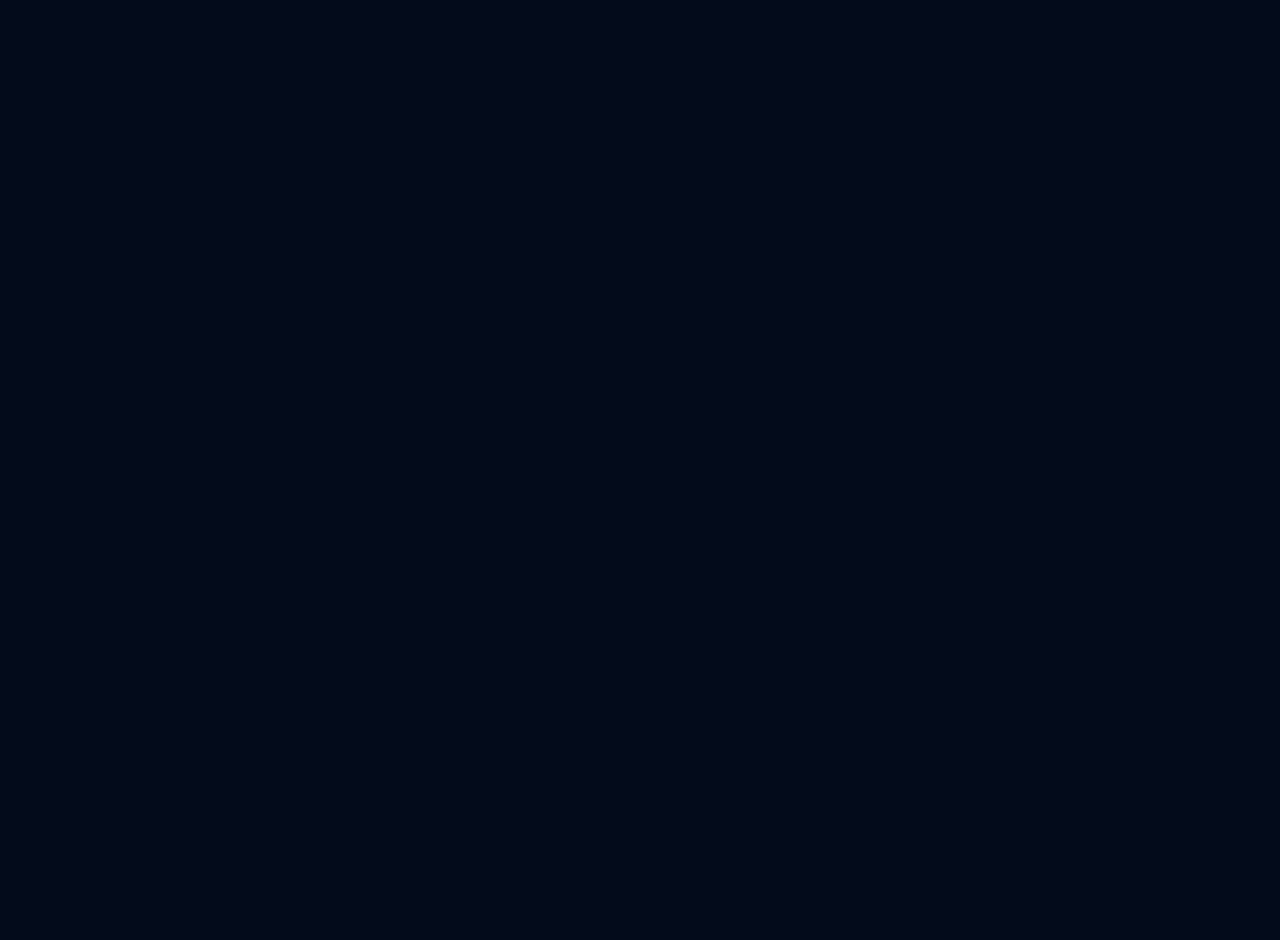
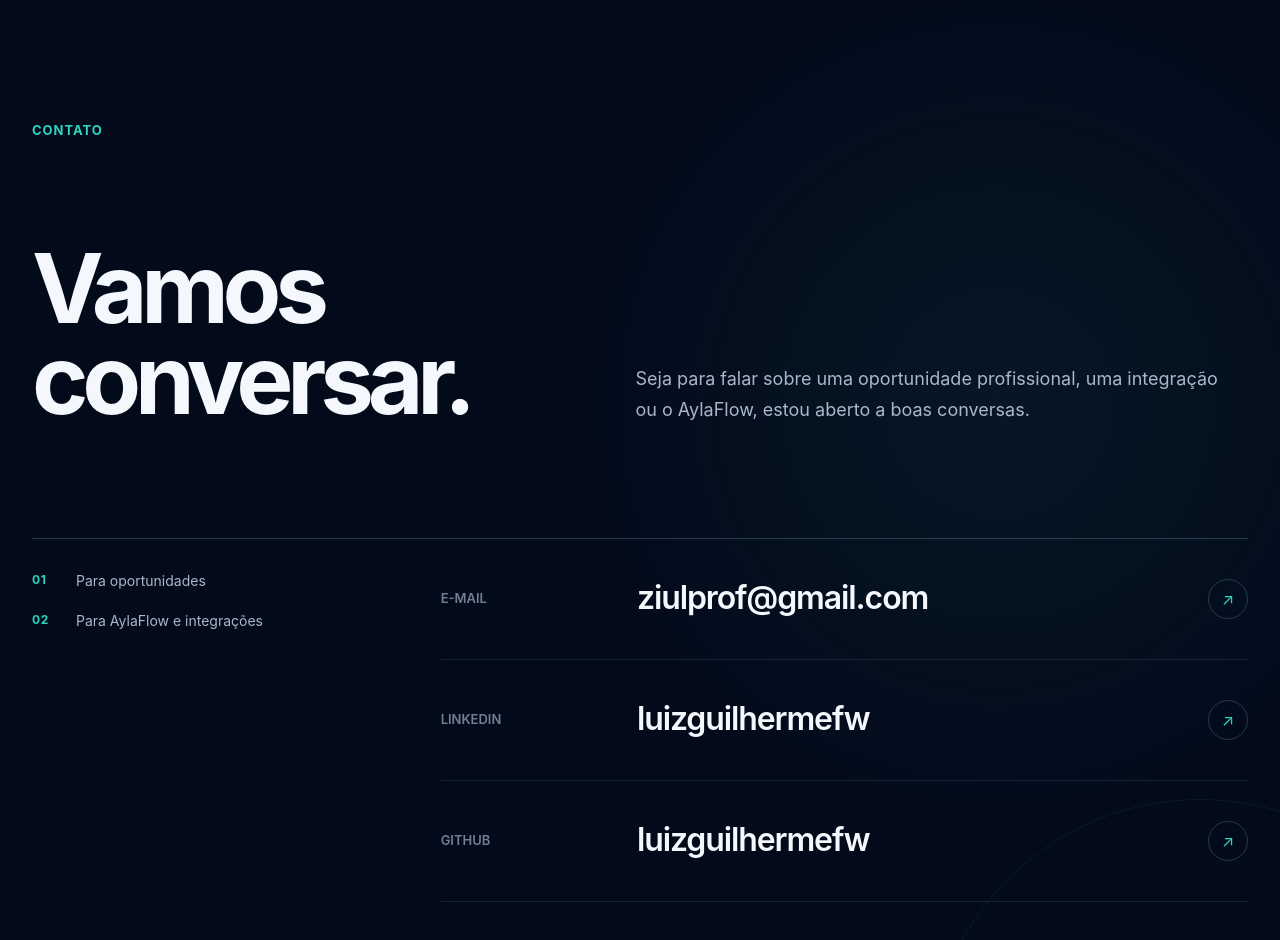
Before and after one commit to luizguilhermefw/portfolio, a Vue app: page / in a window 1280 px wide. Shown: the part 11060-12000 px from the top of the page. Before the commit the page ends 11027 px from the top, so only its background shows below. Built offline with nearby package versions, Linux system fonts and the light colour scheme.

Commit message:
feat: add contact section and footer

```diff
--- a/src/App.vue
+++ b/src/App.vue
@@ -1,11 +1,13 @@
 <script setup lang="ts">
 import AboutSection from './sections/AboutSection.vue'
+import AppFooter from './components/layout/AppFooter.vue'
 import AppHeader from './components/layout/AppHeader.vue'
 import AylaFlowSection from './sections/AylaFlowSection.vue'
 import HeroSection from './sections/HeroSection.vue'
 import ProjectsSection from './sections/ProjectsSection.vue'
 import ServicesSection from './sections/ServicesSection.vue'
 import TechnologiesSection from './sections/TechnologiesSection.vue'
+import ContactSection from './sections/ContactSection.vue'
 </script>
 
 <template>
@@ -17,5 +19,7 @@ import TechnologiesSection from './sections/TechnologiesSection.vue'
     <TechnologiesSection />
     <ServicesSection />
     <AboutSection />
+    <ContactSection />
   </main>
+  <AppFooter />
 </template>
--- /dev/null
+++ b/src/components/layout/AppFooter.vue
@@ -0,0 +1,121 @@
+<template>
+  <footer class="app-footer">
+    <div class="app-footer__container">
+      <div class="app-footer__identity">
+        <strong>LFWeb <span>Studio</span></strong>
+        <p>Luiz Guilherme Fernandes Wagner</p>
+        <p>Desenvolvimento, integrações e produtos digitais.</p>
+      </div>
+
+      <div class="app-footer__meta">
+        <nav aria-label="Links externos do rodapé">
+          <a
+            href="https://github.com/luizguilhermefw"
+            target="_blank"
+            rel="noopener noreferrer"
+          >
+            GitHub
+          </a>
+          <a
+            href="https://www.linkedin.com/in/luizguilhermefw/"
+            target="_blank"
+            rel="noopener noreferrer"
+          >
+            LinkedIn
+          </a>
+        </nav>
+        <p>© 2026 LFWeb Studio</p>
+      </div>
+    </div>
+  </footer>
+</template>
+
+<style scoped>
+.app-footer {
+  border-top: 1px solid var(--color-border);
+  background: var(--color-background);
+}
+
+.app-footer__container {
+  display: flex;
+  width: min(100% - (2 * var(--space-5)), var(--container-max-width));
+  min-height: 13rem;
+  margin-inline: auto;
+  padding-block: var(--space-8);
+  align-items: flex-end;
+  justify-content: space-between;
+  gap: var(--space-8);
+}
+
+.app-footer__identity strong {
+  color: var(--color-text);
+  font-size: 1rem;
+  letter-spacing: -0.025em;
+}
+
+.app-footer__identity strong span {
+  color: var(--color-primary);
+}
+
+.app-footer__identity p {
+  color: var(--color-text-muted);
+  font-size: 0.875rem;
+  line-height: 1.5;
+}
+
+.app-footer__identity strong + p {
+  margin-top: var(--space-4);
+}
+
+.app-footer__identity p + p {
+  margin-top: var(--space-1);
+  color: var(--color-text-subtle);
+}
+
+.app-footer__meta {
+  display: grid;
+  justify-items: end;
+  gap: var(--space-5);
+}
+
+.app-footer__meta nav {
+  display: flex;
+  gap: var(--space-5);
+}
+
+.app-footer__meta a {
+  color: var(--color-text-muted);
+  font-size: 0.875rem;
+  font-weight: 600;
+  text-decoration: none;
+  transition: color var(--transition-fast);
+}
+
+.app-footer__meta a:hover {
+  color: var(--color-primary);
+}
+
+.app-footer__meta p {
+  color: var(--color-text-subtle);
+  font-size: 0.8125rem;
+}
+
+@media (max-width: 36rem) {
+  .app-footer__container {
+    min-height: 0;
+    padding-block: var(--space-10);
+    align-items: flex-start;
+    flex-direction: column;
+  }
+
+  .app-footer__meta {
+    justify-items: start;
+  }
+}
+
+@media (max-width: 24rem) {
+  .app-footer__container {
+    width: min(100% - (2 * var(--space-4)), var(--container-max-width));
+  }
+}
+</style>
--- /dev/null
+++ b/src/sections/ContactSection.vue
@@ -0,0 +1,242 @@
+<template>
+  <section id="contato" class="contact" aria-labelledby="contact-title">
+    <div class="contact__container">
+      <header class="contact__heading">
+        <p class="contact__eyebrow">Contato</p>
+        <h2 id="contact-title">Vamos conversar.</h2>
+        <p>
+          Seja para falar sobre uma oportunidade profissional, uma integração ou o AylaFlow, estou
+          aberto a boas conversas.
+        </p>
+      </header>
+
+      <div class="contact__paths">
+        <div class="contact__audiences" aria-label="Motivos para entrar em contato">
+          <p><span aria-hidden="true">01</span>Para oportunidades</p>
+          <p><span aria-hidden="true">02</span>Para AylaFlow e integrações</p>
+        </div>
+
+        <nav class="contact__links" aria-label="Canais de contato">
+          <a href="mailto:ziulprof@gmail.com">
+            <span>E-mail</span>
+            <strong>ziulprof@gmail.com</strong>
+            <i aria-hidden="true">↗</i>
+          </a>
+          <a
+            href="https://www.linkedin.com/in/luizguilhermefw/"
+            target="_blank"
+            rel="noopener noreferrer"
+          >
+            <span>LinkedIn</span>
+            <strong>luizguilhermefw</strong>
+            <i aria-hidden="true">↗</i>
+          </a>
+          <a
+            href="https://github.com/luizguilhermefw"
+            target="_blank"
+            rel="noopener noreferrer"
+          >
+            <span>GitHub</span>
+            <strong>luizguilhermefw</strong>
+            <i aria-hidden="true">↗</i>
+          </a>
+        </nav>
+      </div>
+    </div>
+  </section>
+</template>
+
+<style scoped>
+.contact {
+  position: relative;
+  isolation: isolate;
+  padding-block: clamp(5rem, 12vw, 10rem);
+  overflow: hidden;
+  border-top: 1px solid var(--color-border);
+  background:
+    radial-gradient(circle at 78% 40%, rgb(var(--color-primary-rgb) / 6%), transparent 26rem),
+    var(--color-background);
+}
+
+.contact::before {
+  position: absolute;
+  z-index: -1;
+  right: -12rem;
+  bottom: -18rem;
+  width: 34rem;
+  height: 34rem;
+  border: 1px solid rgb(var(--color-primary-rgb) / 8%);
+  border-radius: 50%;
+  content: '';
+}
+
+.contact__container {
+  width: min(100% - (2 * var(--space-5)), var(--container-max-width));
+  margin-inline: auto;
+}
+
+.contact__heading {
+  display: grid;
+  grid-template-columns: minmax(0, 0.9fr) minmax(22rem, 1.1fr);
+  gap: clamp(2.5rem, 8vw, 7rem);
+}
+
+.contact__eyebrow {
+  grid-column: 1 / -1;
+  color: var(--color-primary);
+  font-size: 0.8125rem;
+  font-weight: 650;
+  letter-spacing: 0.075em;
+  text-transform: uppercase;
+}
+
+.contact__heading h2 {
+  color: var(--color-text);
+  font-size: clamp(3rem, 8vw, 6rem);
+  letter-spacing: -0.065em;
+  line-height: 0.95;
+}
+
+.contact__heading > p:last-child {
+  max-width: 38rem;
+  align-self: end;
+  color: var(--color-text-muted);
+  font-size: clamp(1rem, 2vw, 1.125rem);
+  line-height: 1.75;
+}
+
+.contact__paths {
+  display: grid;
+  margin-top: clamp(4rem, 9vw, 7rem);
+  border-top: 1px solid var(--color-border-strong);
+  grid-template-columns: minmax(14rem, 0.55fr) minmax(0, 1.45fr);
+  gap: clamp(2.5rem, 8vw, 7rem);
+}
+
+.contact__audiences {
+  display: grid;
+  padding-top: var(--space-8);
+  align-content: start;
+  gap: var(--space-5);
+}
+
+.contact__audiences p {
+  display: grid;
+  color: var(--color-text-muted);
+  font-size: 0.875rem;
+  line-height: 1.45;
+  grid-template-columns: 2rem minmax(0, 1fr);
+  gap: var(--space-3);
+}
+
+.contact__audiences span {
+  color: var(--color-primary);
+  font-size: 0.75rem;
+  font-weight: 650;
+  letter-spacing: 0.06em;
+}
+
+.contact__links a {
+  display: grid;
+  min-width: 0;
+  padding-block: clamp(1.5rem, 4vw, 2.5rem);
+  align-items: center;
+  border-bottom: 1px solid var(--color-border);
+  color: var(--color-text);
+  grid-template-columns: minmax(5rem, 0.32fr) minmax(0, 1fr) auto;
+  gap: var(--space-5);
+  text-decoration: none;
+}
+
+.contact__links a > span {
+  color: var(--color-text-subtle);
+  font-size: 0.8125rem;
+  font-weight: 600;
+  text-transform: uppercase;
+  transition: color var(--transition-fast);
+}
+
+.contact__links strong {
+  overflow-wrap: anywhere;
+  font-size: clamp(1.25rem, 3vw, 2rem);
+  font-weight: 600;
+  letter-spacing: -0.035em;
+  line-height: 1.2;
+  transition: color var(--transition-fast);
+}
+
+.contact__links i {
+  display: grid;
+  width: 2.5rem;
+  height: 2.5rem;
+  border: 1px solid var(--color-border-strong);
+  border-radius: 50%;
+  color: var(--color-primary);
+  font-size: 1rem;
+  font-style: normal;
+  place-items: center;
+  transition:
+    border-color var(--transition-fast),
+    background-color var(--transition-fast),
+    transform var(--transition-fast);
+}
+
+.contact__links a:hover > span,
+.contact__links a:hover strong {
+  color: var(--color-primary-hover);
+}
+
+.contact__links a:hover i {
+  border-color: rgb(var(--color-primary-rgb) / 45%);
+  background: var(--color-primary-soft);
+  transform: translate(0.1rem, -0.1rem);
+}
+
+@media (max-width: 48rem) {
+  .contact__heading,
+  .contact__paths {
+    grid-template-columns: 1fr;
+  }
+
+  .contact__heading {
+    gap: var(--space-6);
+  }
+
+  .contact__paths {
+    gap: var(--space-8);
+  }
+
+  .contact__audiences {
+    padding-top: var(--space-6);
+  }
+}
+
+@media (max-width: 36rem) {
+  .contact__links a {
+    align-items: start;
+    grid-template-columns: minmax(0, 1fr) auto;
+    gap: var(--space-3);
+  }
+
+  .contact__links a > span {
+    grid-column: 1;
+  }
+
+  .contact__links strong {
+    grid-row: 2;
+    grid-column: 1;
+    font-size: 1.125rem;
+  }
+
+  .contact__links i {
+    grid-row: 1 / 3;
+    grid-column: 2;
+  }
+}
+
+@media (max-width: 24rem) {
+  .contact__container {
+    width: min(100% - (2 * var(--space-4)), var(--container-max-width));
+  }
+}
+</style>
```
